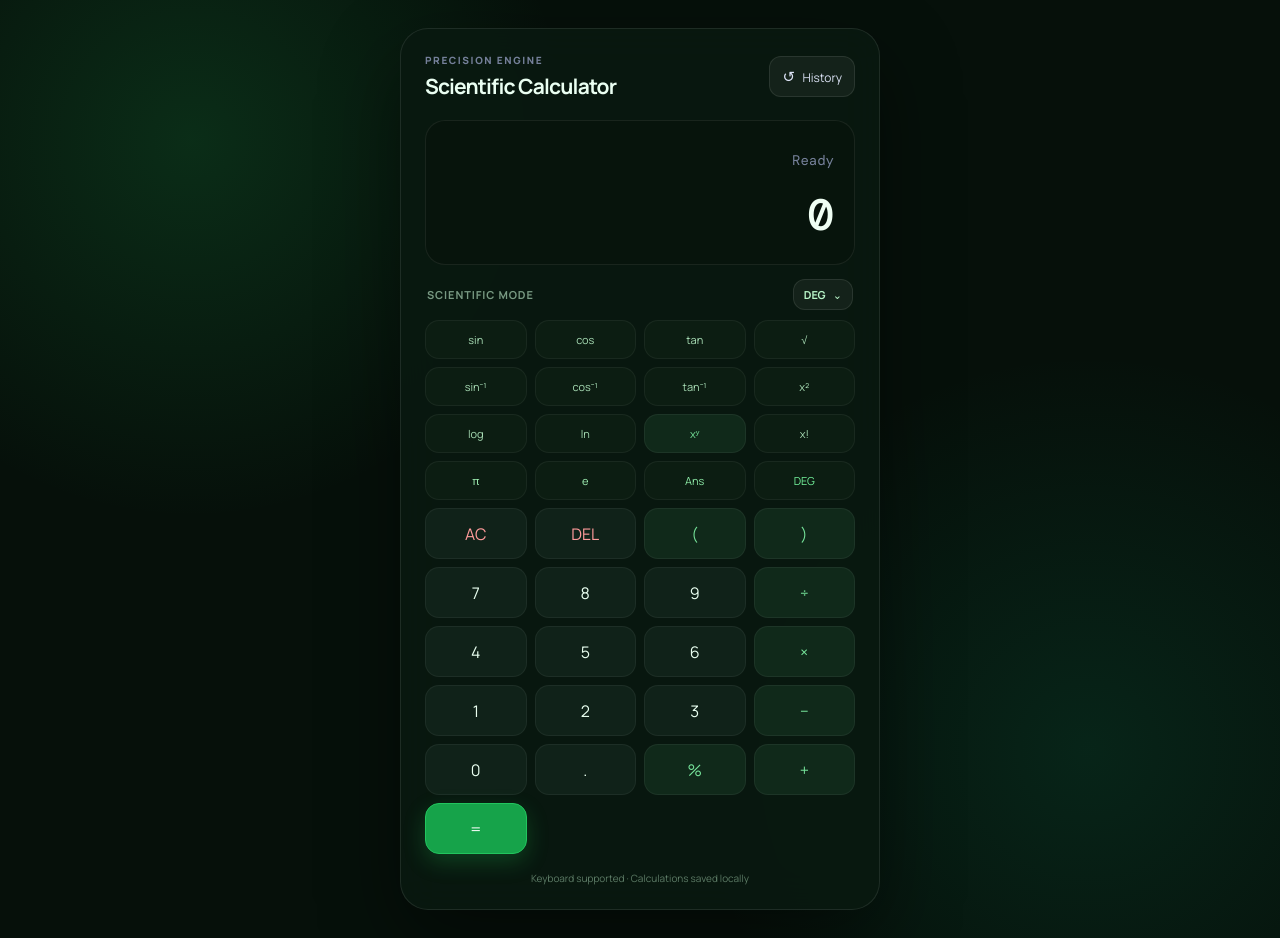
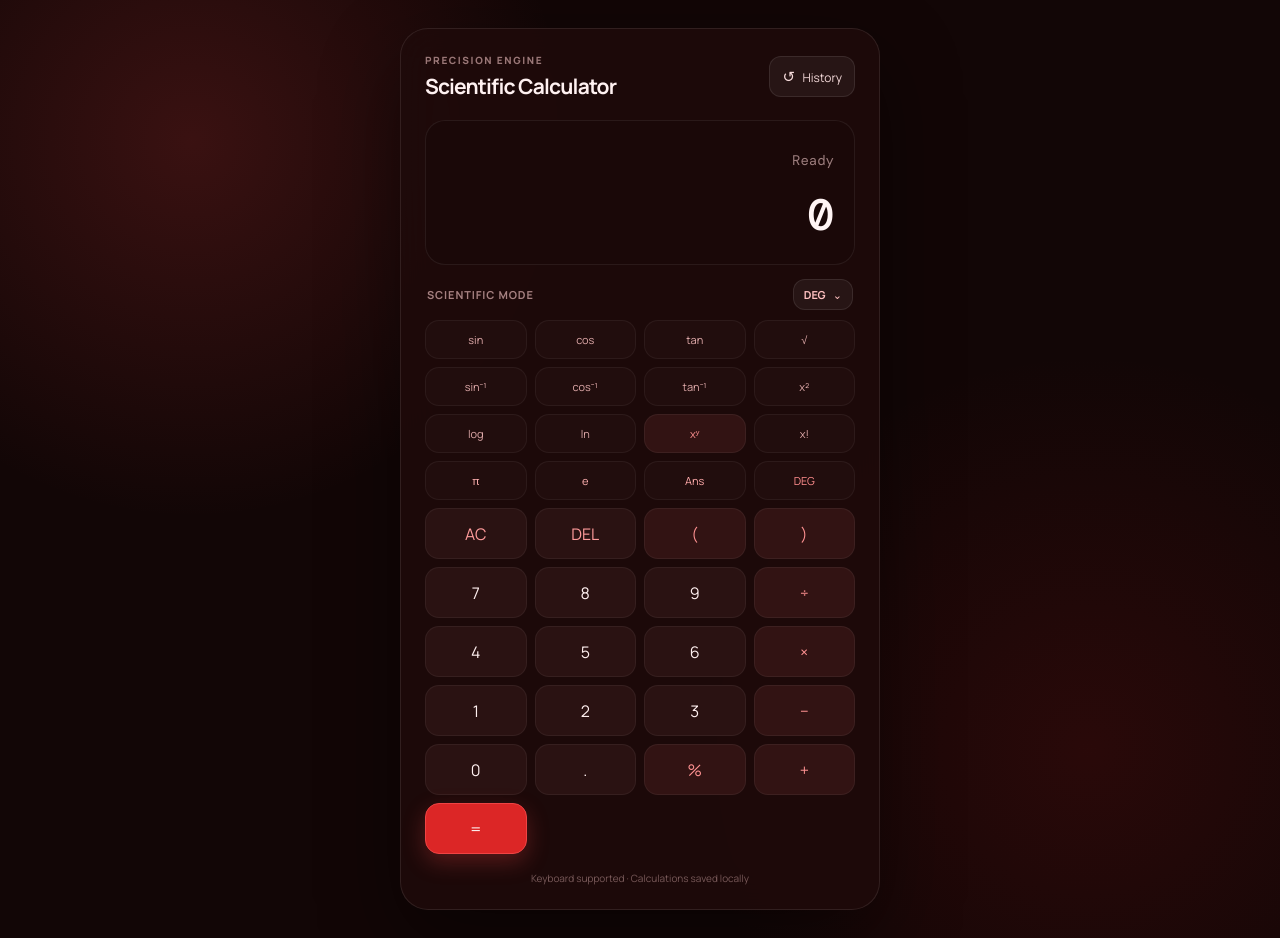
Before and after one commit to chauhanaditya2811/scientific-calculator, a React (Vite) app: page / in a window 1280 px wide. Built offline with nearby package versions, Linux system fonts and the light colour scheme.

Commit message:
style: switch calculator theme to red

```diff
--- a/src/styles.css
+++ b/src/styles.css
@@ -2,8 +2,8 @@
 
 :root {
   font-family: 'Manrope', system-ui, sans-serif;
-  color: #eafff2;
-  background: #06100a;
+  color: #fff1f1;
+  background: #120606;
   font-synthesis: none;
 }
 
@@ -13,9 +13,9 @@ button { font: inherit; }
 
 body {
   background:
-    radial-gradient(circle at 15% 15%, rgba(34, 197, 94, .16), transparent 28%),
-    radial-gradient(circle at 85% 80%, rgba(16, 185, 129, .12), transparent 30%),
-    #06100a;
+    radial-gradient(circle at 15% 15%, rgba(239, 68, 68, .18), transparent 28%),
+    radial-gradient(circle at 85% 80%, rgba(185, 28, 28, .14), transparent 30%),
+    #120606;
 }
 
 .app-shell {
@@ -32,20 +32,20 @@ body {
   padding: 24px;
   border: 1px solid rgba(255,255,255,.09);
   border-radius: 28px;
-  background: rgba(9, 25, 16, .9);
+  background: rgba(30, 10, 10, .9);
   box-shadow: 0 30px 80px rgba(0,0,0,.45);
   backdrop-filter: blur(20px);
 }
 
 .topbar, .mode-row, .history-header { display: flex; align-items: center; justify-content: space-between; }
 .topbar { margin-bottom: 20px; }
-.eyebrow { margin: 0 0 5px; color: #75809a; font-size: 10px; font-weight: 800; letter-spacing: .16em; }
+.eyebrow { margin: 0 0 5px; color: #9a7777; font-size: 10px; font-weight: 800; letter-spacing: .16em; }
 h1, h2 { margin: 0; letter-spacing: -.04em; }
 h1 { font-size: 21px; } h2 { font-size: 18px; }
 
 .history-toggle, .mode-pill, .history-header button {
   border: 1px solid rgba(255,255,255,.09);
-  color: #dbe2f5;
+  color: #f5dada;
   background: rgba(255,255,255,.05);
   border-radius: 12px;
   cursor: pointer;
@@ -58,37 +58,37 @@ h1 { font-size: 21px; } h2 { font-size: 18px; }
   padding: 20px;
   border: 1px solid rgba(255,255,255,.07);
   border-radius: 20px;
-  background: #07140c;
+  background: #1a0808;
   display: flex;
   flex-direction: column;
   align-items: flex-end;
   justify-content: flex-end;
   overflow: hidden;
 }
-.display-expression { width: 100%; min-height: 28px; color: #77829c; font: 14px 'DM Mono', monospace; text-align: right; overflow-x: auto; }
-.display-preview { margin-top: 7px; color: #effff4; font: 500 clamp(30px, 8vw, 44px) 'DM Mono', monospace; text-align: right; word-break: break-all; }
+.display-expression { width: 100%; min-height: 28px; color: #9c7d7d; font: 14px 'DM Mono', monospace; text-align: right; overflow-x: auto; }
+.display-preview { margin-top: 7px; color: #fff4f4; font: 500 clamp(30px, 8vw, 44px) 'DM Mono', monospace; text-align: right; word-break: break-all; }
 
-.mode-row { margin: 14px 2px 10px; color: #789a83; font-size: 11px; font-weight: 700; text-transform: uppercase; letter-spacing: .08em; }
-.mode-pill { padding: 7px 10px; color: #b8f5c8; font-size: 11px; }
+.mode-row { margin: 14px 2px 10px; color: #a68181; font-size: 11px; font-weight: 700; text-transform: uppercase; letter-spacing: .08em; }
+.mode-pill { padding: 7px 10px; color: #ffc1c1; font-size: 11px; }
 .mode-pill span { margin-left: 5px; }
 
 .scientific-grid, .basic-grid { display: grid; gap: 8px; }
 .scientific-grid { grid-template-columns: repeat(4, 1fr); margin-bottom: 8px; }
 .basic-grid { grid-template-columns: repeat(4, 1fr); }
-.key { min-height: 51px; border: 1px solid rgba(255,255,255,.055); border-radius: 14px; color: #e9fff0; background: #102219; cursor: pointer; transition: transform .08s, background .15s, border-color .15s; }
-.key:hover { background: #16351f; border-color: rgba(255,255,255,.13); }
+.key { min-height: 51px; border: 1px solid rgba(255,255,255,.055); border-radius: 14px; color: #fff0f0; background: #2a1212; cursor: pointer; transition: transform .08s, background .15s, border-color .15s; }
+.key:hover { background: #3b1717; border-color: rgba(255,255,255,.13); }
 .key:active { transform: scale(.96); }
-.key.scientific { min-height: 39px; font-size: 11px; color: #9bc7a8; background: #0c1d12; }
-.key.function { color: #a8ddb5; }
-.key.constant { color: #9ff0b3; }
-.key.answer { color: #8be7a4; }
-.key.mode { color: #72f09a; }
+.key.scientific { min-height: 39px; font-size: 11px; color: #d19b9b; background: #210d0d; }
+.key.function { color: #e0aaaa; }
+.key.constant { color: #ffb0b0; }
+.key.answer { color: #ffaaaa; }
+.key.mode { color: #ff8d8d; }
 .key.action { color: #ff9b9b; }
-.key.operator { color: #76e39a; background: #10291a; }
+.key.operator { color: #ff9292; background: #321313; }
 .key.wide { grid-column: span 1; }
-.key.equals { color: #fff; background: #16a34a; border-color: #22c55e; box-shadow: 0 8px 22px rgba(34, 197, 94, .24); }
+.key.equals { color: #fff; background: #dc2626; border-color: #ef4444; box-shadow: 0 8px 22px rgba(239, 68, 68, .28); }
 
-.footer-hint { margin: 17px 0 0; text-align: center; color: #5d7c67; font-size: 10px; }
+.footer-hint { margin: 17px 0 0; text-align: center; color: #795a5a; font-size: 10px; }
 
 .history-panel {
   width: min(330px, 100%);
@@ -97,15 +97,15 @@ h1 { font-size: 21px; } h2 { font-size: 18px; }
   padding: 22px;
   border: 1px solid rgba(255,255,255,.09);
   border-radius: 24px;
-  background: rgba(8, 24, 14, .94);
+  background: rgba(28, 9, 9, .94);
   box-shadow: 0 25px 70px rgba(0,0,0,.35);
 }
 .history-header { margin-bottom: 15px; }
 .history-header button { padding: 7px 10px; color: #ff9b9b; font-size: 11px; }
-.history-item { width: 100%; padding: 13px 0; border: 0; border-bottom: 1px solid rgba(255,255,255,.06); color: #94b8a0; background: transparent; text-align: left; cursor: pointer; }
+.history-item { width: 100%; padding: 13px 0; border: 0; border-bottom: 1px solid rgba(255,255,255,.06); color: #b88f8f; background: transparent; text-align: left; cursor: pointer; }
 .history-item span { display: block; margin-bottom: 5px; font: 12px 'DM Mono', monospace; overflow: hidden; text-overflow: ellipsis; white-space: nowrap; }
-.history-item strong { color: #effff2; font: 500 14px 'DM Mono', monospace; }
-.empty-history { padding: 40px 0; color: #587462; text-align: center; font-size: 12px; }
+.history-item strong { color: #fff0f0; font: 500 14px 'DM Mono', monospace; }
+.empty-history { padding: 40px 0; color: #765858; text-align: center; font-size: 12px; }
 
 @media (max-width: 760px) {
   .app-shell { align-items: flex-start; padding: 14px; }
```
